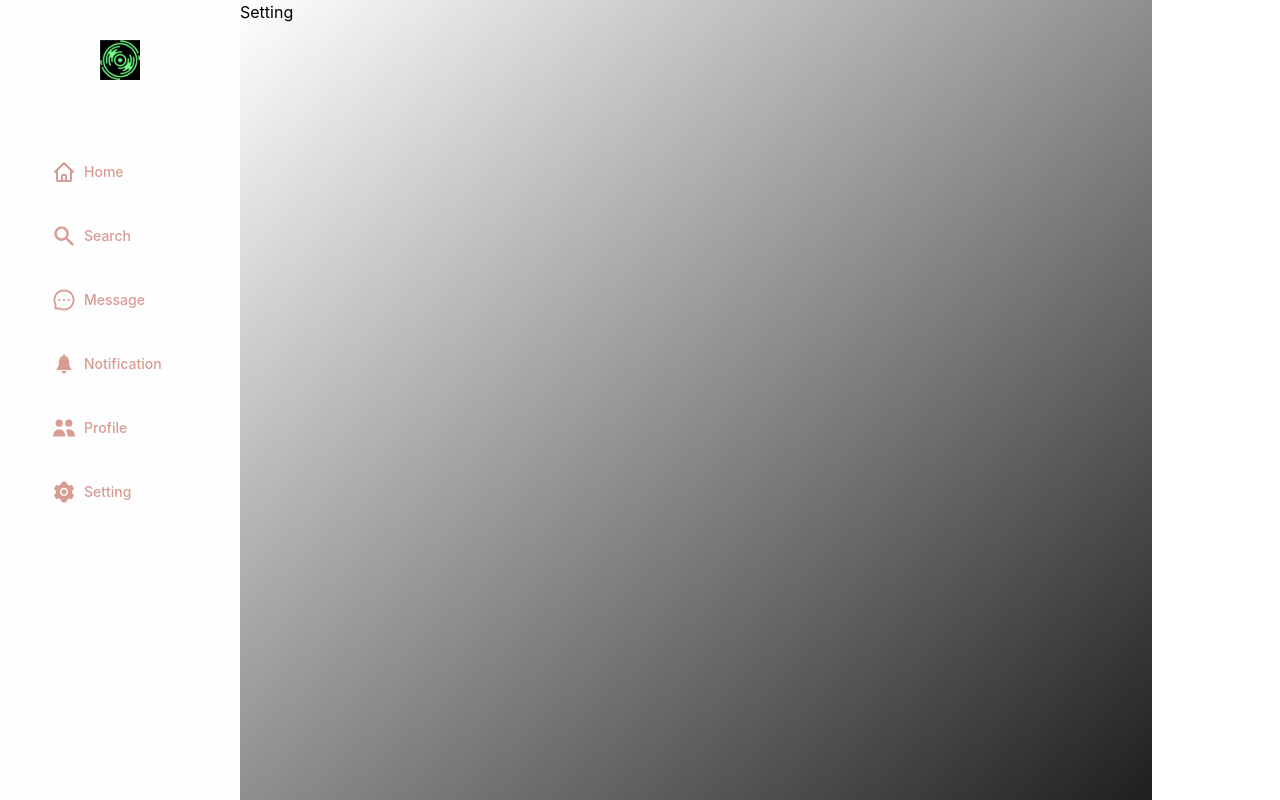
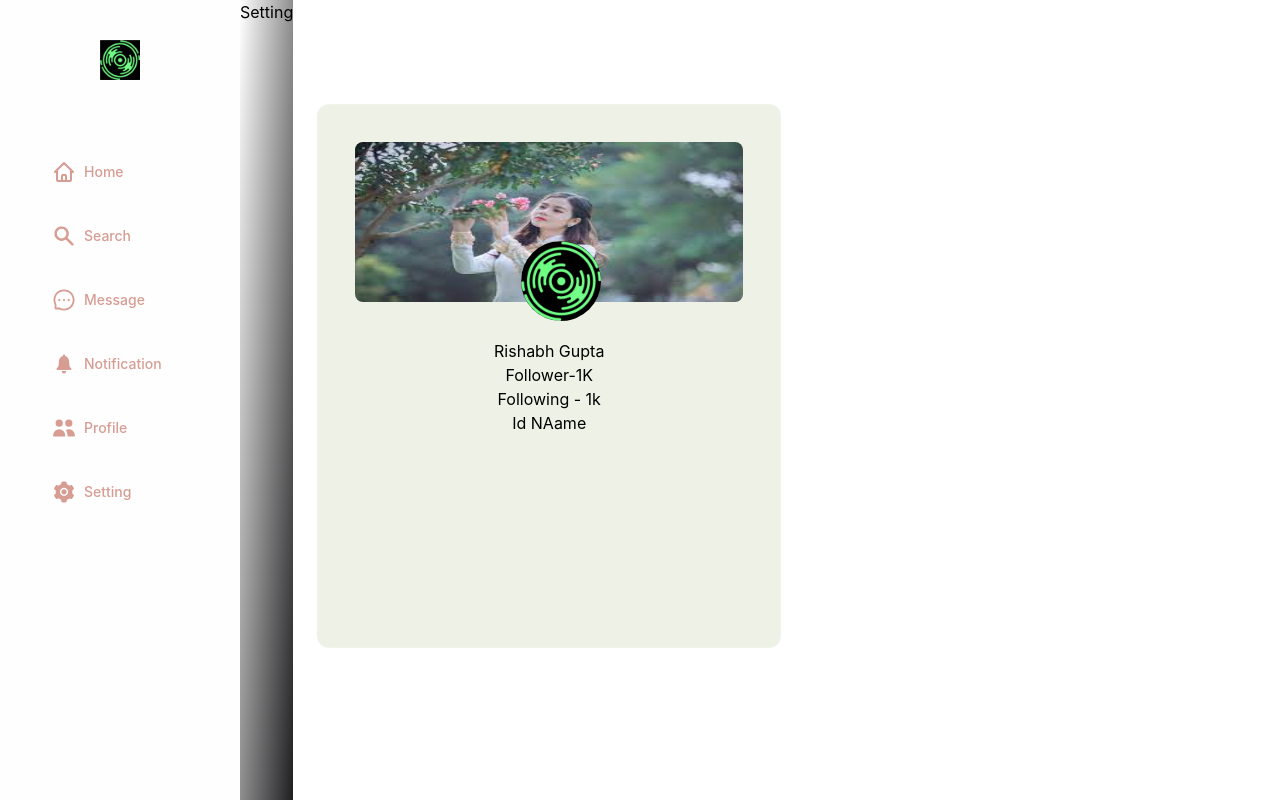
Before and after one commit to Rishabh2503/SocioGram, a React (Create React App) app: page /setting in a window 1280 px wide. Built offline with nearby package versions, Linux system fonts and the light colour scheme.

Commit message:
Adding userporfile

```diff
--- a/src/App.jsx
+++ b/src/App.jsx
@@ -5,7 +5,7 @@ import Message from "./pages/Message"
 import Notification from "./pages/Notification"
 import Profile from "./pages/Profile"
 import Setting from "./pages/Setting"
-import UserInfo from "./components/UserInfo"
+import UserInfo from "./components/userprofile/UserInfo"
 import Sidebar from "./components/SideBar"
 import userProfile from "./components/userProfile";
 
@@ -17,7 +17,7 @@ const App =() => {
       <div className="relative flex">
       <Sidebar />
 
-    <div className="flex-1 flex flex-col bg-gradient-to-br from-white to-[#1f1f21]">
+    <div className="flex-2 flex flex-col bg-gradient-to-br from-white to-[#1f1f21]">
 
     <BrowserRouter>
     <Routes>
@@ -30,9 +30,9 @@ const App =() => {
       </Routes>
     </BrowserRouter>
       </div>
-      <div class="relative h-32 w-32 ...">
-  <div class="absolute inset-y-0 right-0 w-16 ...">
-   { userProfile }
+      <div class="relative h-36 w-72 ...">
+  <div class="absolute  w-16 ...">
+   <UserInfo />
   </div>
 </div>
       </div>
--- a/src/components/Status/StatusBar.jsx
+++ b/src/components/Status/StatusBar.jsx
@@ -5,7 +5,7 @@ import avatar from "..//../images/android-chrome-192x192.png"
 export default class StatusBar extends Component {
   render() {
     return (
-        <div className="flex space-x-10 overflow-x-scroll max-w-[100%] bg-white  border-gray-200 p-4 scroll-smooth scrollbar-hide" >
+        <div className="flex space-x-12  max-w-[100%] bg-white  border-gray-200 p-4 scroll-smooth scrollbar-hide " >
          <Story />
         </div>
     )
--- /dev/null
+++ b/src/components/userprofile/UserInfo.jsx
@@ -0,0 +1,25 @@
+import React, { Component } from 'react'
+import Profilepic from "..//../images/download (11).jfif"
+import "./user.css"
+import avatar from "..//..//images/android-chrome-192x192.png"
+
+export default class UserInfo extends Component {
+  render() {
+    return (
+      <>
+      <div className='cardP1'>
+      <div className='discriptionP1'>
+        <img src={Profilepic} alt="" className='Pic1'/>
+        <img className="Pic2" src={avatar} alt="" />
+      </div>
+      <div className='DetailP'>
+     <h1>Rishabh Gupta</h1>
+     <h3> Follower-1K</h3>
+     <h3> Following - 1k</h3>
+     <h4> Id NAame</h4>
+      </div>
+      </div>
+      </>
+    )
+  }
+}
--- /dev/null
+++ b/src/components/userprofile/user.css
@@ -0,0 +1,35 @@
+.cardP1 {
+    backdrop-filter: blur(16px) saturate(180%);
+    -webkit-backdrop-filter: blur(16px) saturate(180%);
+    background-color: rgba(233, 237, 220, 0.75);
+    border-radius: 12px;
+    border: 1px solid rgba(255, 255, 255, 0.125);
+    width: 29rem;
+    height: 34rem;
+    margin-top: 6.5rem;
+    margin-left: 1.5rem;
+}
+
+.discriptionP1{
+    display: flex;
+    justify-content: center;
+    align-items: center;
+}
+.Pic1{
+    width: 25rem;
+    height: 10rem;
+    margin: 8%;
+    border-radius: 0.5rem;
+
+  }
+  .Pic2{
+       position: absolute;
+       top: 25%;
+       left: 44%;
+      width: 5rem;
+      height: 5rem;
+      border-radius: 50%;
+  }
+  .DetailP{
+    text-align: center;
+  }
```
Also changed, not shown: src/components/UserInfo.jsx (deleted).
